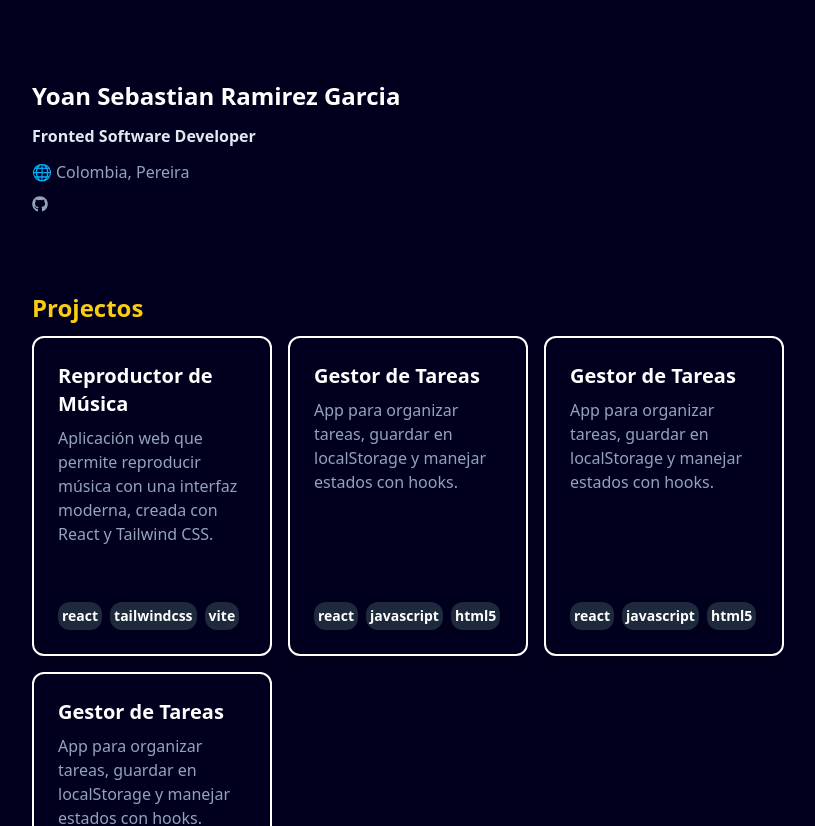
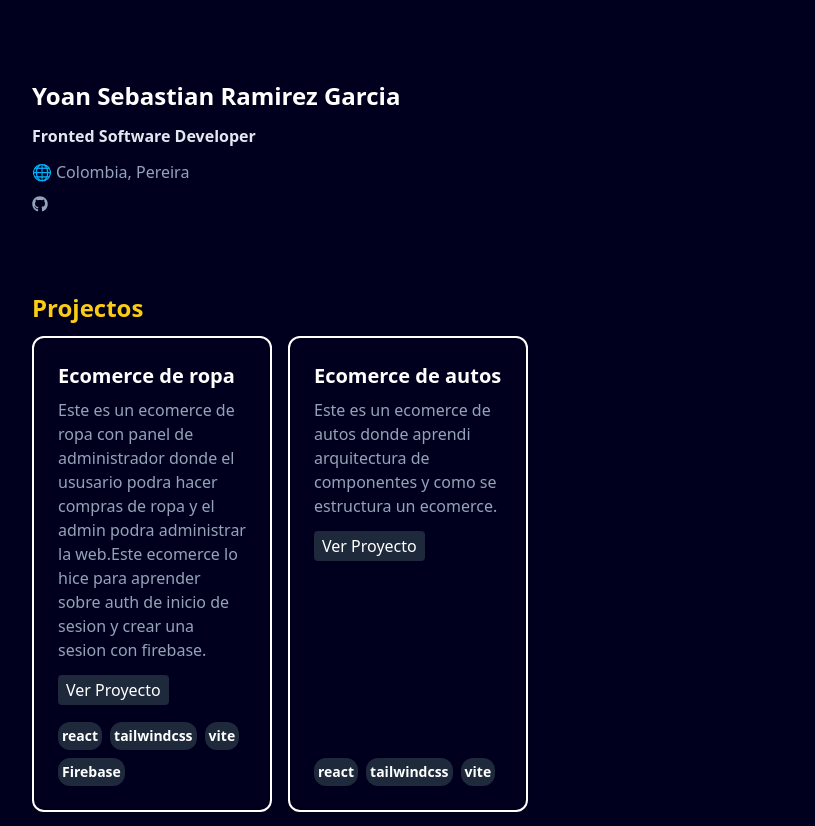
Before and after one commit to yoan2024/Portafolio, a React (Vite) app: page / in a window 1280 px wide. Shown: the top 826 px of the page, without its empty margins (224-1039 px from the left). Built offline with nearby package versions, Linux system fonts and the light colour scheme.

Commit message:
solucionanado error

```diff
--- a/src/P.json
+++ b/src/P.json
@@ -1,26 +1,16 @@
 [
   {
     "id": 1,
-    "title": "Reproductor de Música",
-    "description": "Aplicación web que permite reproducir música con una interfaz moderna, creada con React y Tailwind CSS.",
-    "techs": ["react", "tailwindcss", "vite"]
+    "title": "Ecomerce de ropa",
+    "description": "Este es un ecomerce de ropa con panel de administrador donde el ususario podra hacer compras de ropa y el admin podra administrar la web.Este ecomerce lo hice para aprender sobre auth de inicio de sesion y crear una sesion con firebase.",
+    "techs": ["react", "tailwindcss", "vite", "Firebase"],
+    "link": "https://e-shop-clothing-1cnm-oci9li1l1.vercel.app/"
   },
   {
     "id": 2,
-    "title": "Gestor de Tareas",
-    "description": "App para organizar tareas, guardar en localStorage y manejar estados con hooks.",
-    "techs": ["react", "javascript", "html5"]
-  },
-  {
-    "id": 3,
-    "title": "Gestor de Tareas",
-    "description": "App para organizar tareas, guardar en localStorage y manejar estados con hooks.",
-    "techs": ["react", "javascript", "html5"]
-  },
-  {
-    "id": 4,
-    "title": "Gestor de Tareas",
-    "description": "App para organizar tareas, guardar en localStorage y manejar estados con hooks.",
-    "techs": ["react", "javascript", "html5"]
+    "title": "Ecomerce de autos",
+    "description": "Este es un ecomerce de autos donde aprendi arquitectura de componentes y como se estructura un ecomerce.",
+    "techs": ["react", "tailwindcss", "vite"],
+    "link": "https://ecomerce-autos-8bxn.vercel.app/"
   }
 ]
--- a/src/components/Projectos.jsx
+++ b/src/components/Projectos.jsx
@@ -18,6 +18,7 @@ const Projectos = () => {
                 title={p.title}
                 description={p.description}
                 techs={p.techs}
+                link={p.link}
               />
             );
           })}
--- a/src/components/TarjetProjecto.jsx
+++ b/src/components/TarjetProjecto.jsx
@@ -1,6 +1,6 @@
 import * as SI from "react-icons/si";
 
-const TarjetaProjecto = ({ title, description, techs }) => {
+const TarjetaProjecto = ({ title, description, techs, link }) => {
   const fixNames = {
     tailwindcss: "Tailwindcss",
     react: "React",
@@ -10,13 +10,20 @@ const TarjetaProjecto = ({ title, description, techs }) => {
     vite: "Vite",
   };
   return (
-    <div className="border-solid border-2 flex flex-col justify-between border-white rounded-xl p-6 shadow-md hover:shadow-lg w-60 h-80 transition">
+    <div className="border-solid border-2 flex flex-col justify-between border-white rounded-xl p-6 shadow-md hover:shadow-lg w-60 transition">
       <div>
         {" "}
         <h2 className="text-xl font-bold text-white">{title}</h2>
         <p className="text-slate-400 mt-2 mb-4">{description}</p>
+        <a
+          href={link}
+          target="_blank"
+          className="bg-slate-800 w-fit self-end text-white px-2 py-1 rounded hover:bg-blue-700"
+        >
+          Ver Proyecto
+        </a>
       </div>
-      <div className="flex flex-wrap gap-2 ">
+      <div className="flex flex-wrap mt-5 gap-2 ">
         {techs.map((tech) => {
           const iconName =
             "Si" +
--- a/src/tech.json
+++ b/src/tech.json
@@ -7,5 +7,6 @@
   "github",
   "javascript",
   "vscode",
-  "windows"
+  "windows",
+  "firebase"
 ]
```
